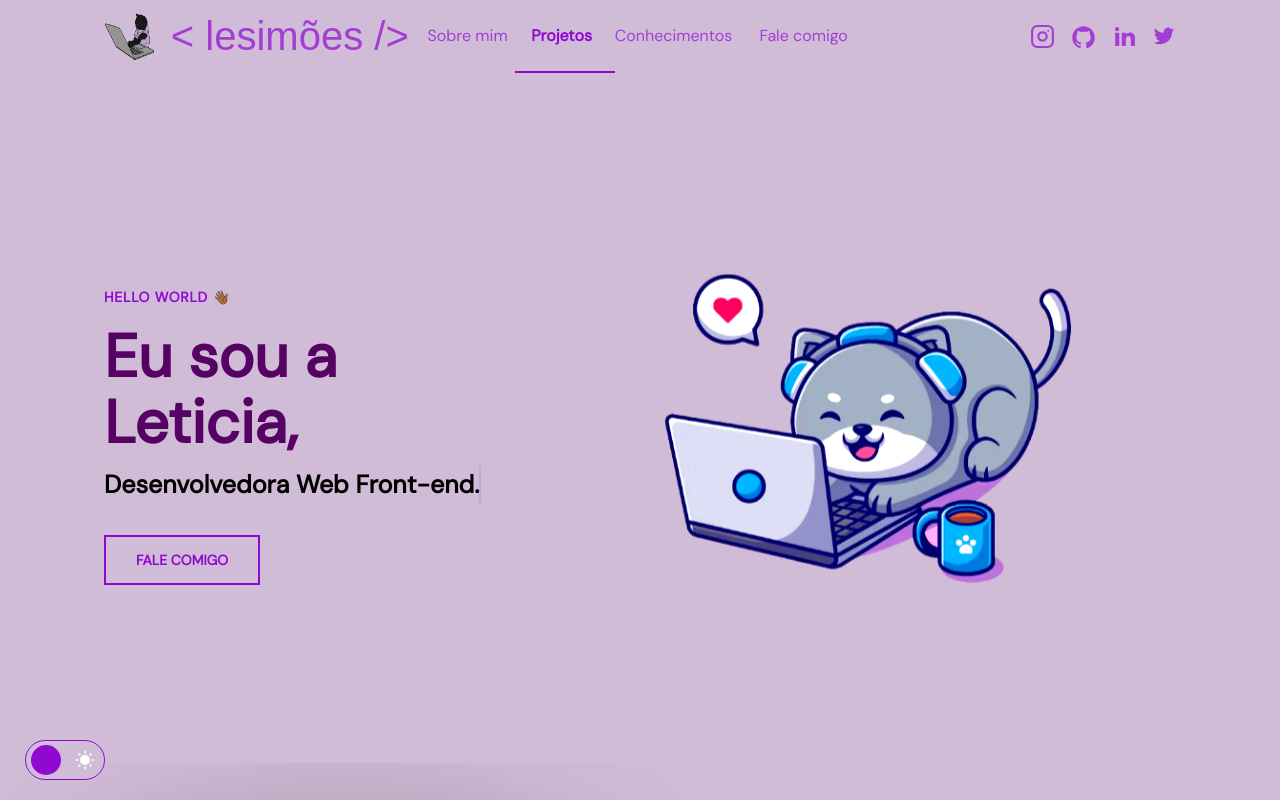
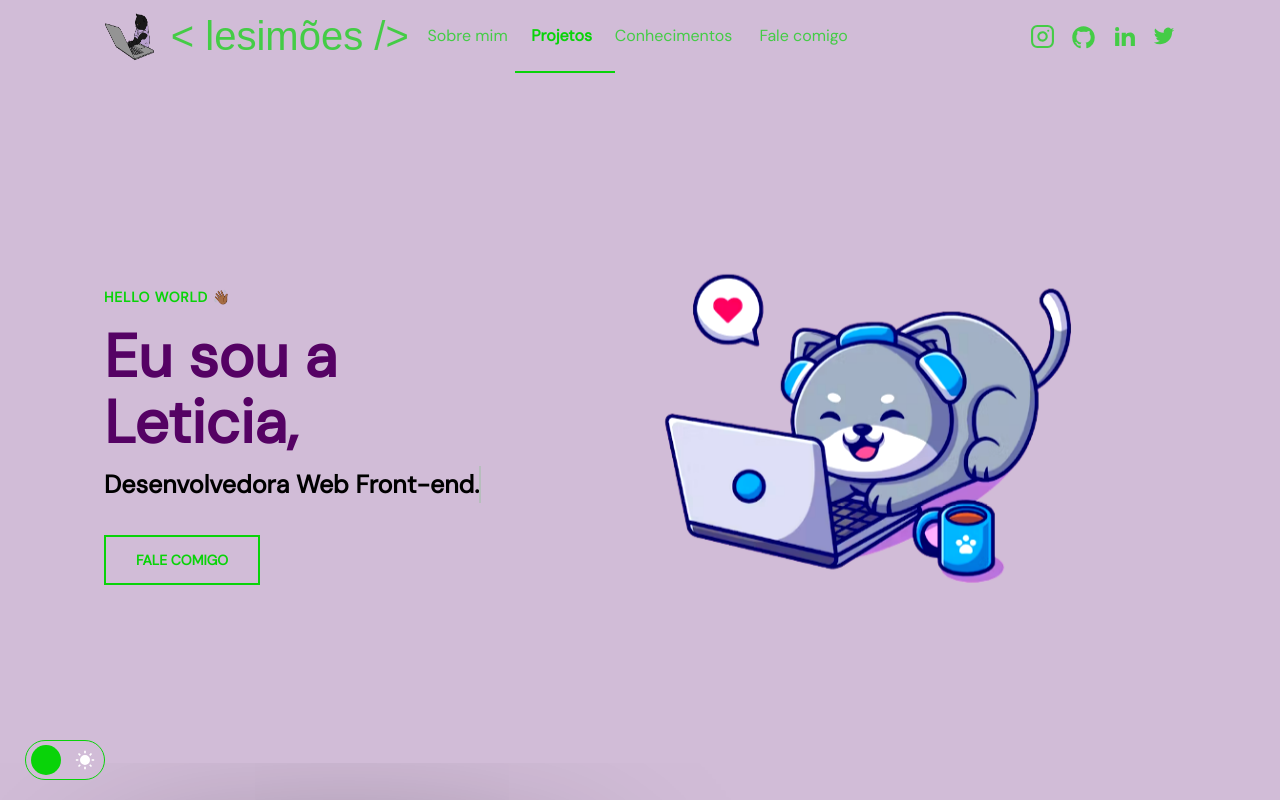
Before and after one commit to leticiasimoess/portifolio, a plain HTML site: page index.html in a window 1280 px wide. Shown: the top 800 px of the page. Drawn offline with nearby package versions, Linux system fonts and the light colour scheme; a web font is replaced by a local one.

Commit message:
Update style.css

```diff
--- a/assets/css/style.css
+++ b/assets/css/style.css
@@ -9,7 +9,7 @@
 }
 
 :root {
-  --hue: 280;
+  --hue: 120;
   --primary-color: hsl(var(--hue), 92%, 43%);
   --primary-hover: hsl(var(--hue), 92%, 33%);
   --secundary-color: hsl(287, 26%, 79%);
```
